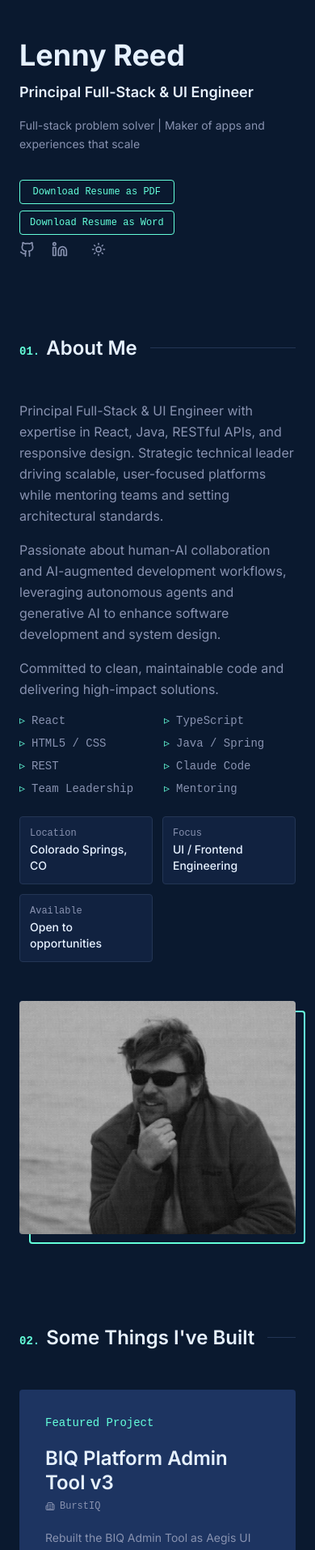
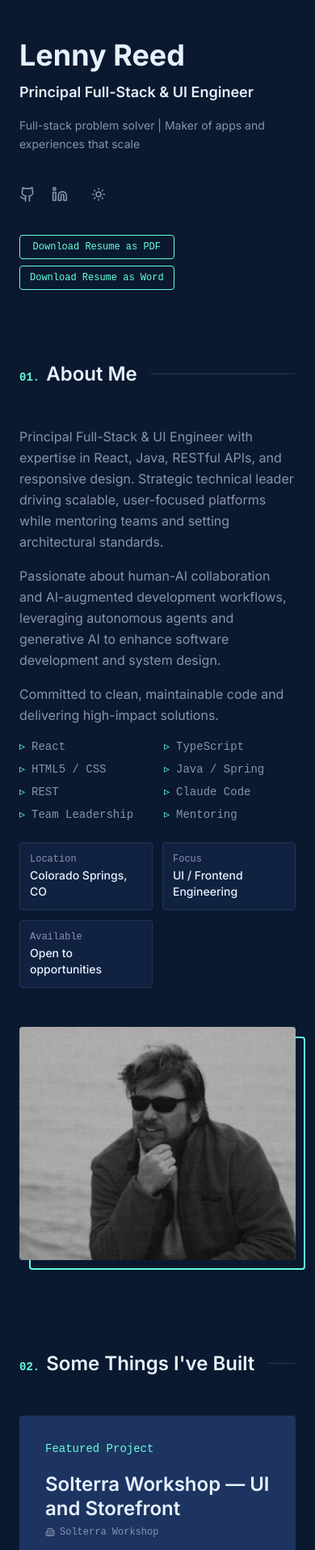
Before and after one commit to lendog75/resume, a Next.js app: page / in a window 390 px wide. Shown: the top 1914 px of the page at 81% size. Built offline with nearby package versions, Linux system fonts and the light colour scheme.

Commit message:
Add Solterra Project, Reorder mobile layout: socials above resume downloads

```diff
--- a/data/data.json
+++ b/data/data.json
@@ -51,6 +51,20 @@
     ]
   },
   "projects": [
+    {
+      "id": "solterra-workshop-v2",
+      "title": "Solterra Workshop — UI and Storefront",
+      "description": "A custom storefront built on React, TypeScript, and Material UI — currently using local JSON as a lightweight data layer, with Firebase Firestore, Cloud Storage, and Auth planned as the backend matures.\n\nCheckout is implemented server-side via Firebase Cloud Functions using a modular architecture designed to support multiple payment processors — keeping PCI scope at zero and client-side price tampering off the table from day one. The filterable product catalog, cart, and component-level design system are all custom-built — no off-the-shelf UI kits or platform shortcuts.\n\nBuilt in phases: catalog and UI foundation complete, with auth, order history, and admin tooling on the roadmap. Open-sourcing is planned once product data is de-identified — a clean real-world reference implementation for small product businesses.",
+      "company": "Solterra Workshop",
+      "year": "2026",
+      "image": "/images/projects/project1.jpg",
+      "tags": ["React", "Typescript","Material UI", "AI-assisted Development", "UX", "E-Commerce"],
+      "featured": true,
+      "links": {
+        "github": null,
+        "live": null
+      }
+    },
     {
       "id": "biq-admin-v3",
       "title": "BIQ Platform Admin Tool v3",
--- a/src/components/layout/LeftPanel.tsx
+++ b/src/components/layout/LeftPanel.tsx
@@ -20,7 +20,8 @@ export function LeftPanel({ nav }: { nav: NavItem[] }) {
   const currentRole = experience[0]?.role ?? "Software Engineer";
 
   return (
-    <aside className="flex flex-col justify-between h-full">
+    <aside className="flex flex-col h-full">
+      {/* Name / role / tagline + desktop nav */}
       <div>
         <a href="#" className="block group">
           <h1 className="text-4xl font-bold text-[var(--color-text-heading)] mb-3 group-hover:text-[var(--color-accent)] transition-colors">
@@ -33,31 +34,6 @@ export function LeftPanel({ nav }: { nav: NavItem[] }) {
         <p className="text-sm text-[var(--color-text-secondary)] leading-relaxed max-w-xs">
           {personal.subTagline}
         </p>
-
-        {/* Resume downloads */}
-        <div className="flex flex-col gap-2 mt-8 w-fit">
-          {!meta.resumePdf && !meta.resumeWord ? (
-            <>
-              <Button disabled variant="outline" size="sm" className="w-full text-xs px-3 py-1.5">
-                Download Resume
-              </Button>
-              <p className="text-xs text-[var(--color-text-secondary)]">Coming soon</p>
-            </>
-          ) : (
-            <>
-              {meta.resumePdf && (
-                <Button href={meta.resumePdf} download variant="outline" size="sm" className="w-full text-xs px-3 py-1.5">
-                  Download Resume as PDF
-                </Button>
-              )}
-              {meta.resumeWord && (
-                <Button href={meta.resumeWord} download variant="outline" size="sm" className="w-full text-xs px-3 py-1.5">
-                  Download Resume as Word
-                </Button>
-              )}
-            </>
-          )}
-        </div>
 
         {/* Nav — desktop only */}
         <nav className="hidden lg:flex flex-col gap-0 mt-8" aria-label="Page sections">
@@ -90,13 +66,38 @@ export function LeftPanel({ nav }: { nav: NavItem[] }) {
         </nav>
       </div>
 
-      {/* Socials + theme toggle */}
-      <div className="flex items-center gap-5">
+      {/* Socials + theme toggle — order-2 on mobile (above resume), mt-auto pushes to bottom on desktop */}
+      <div className="flex items-center gap-5 mt-8 order-2 lg:order-none lg:mt-auto">
         {socials.map(([platform, url]) => (
           <SocialIcon key={platform} platform={platform} url={url} />
         ))}
         <ThemeToggle />
       </div>
+
+      {/* Resume downloads — order-3 on mobile (below socials) */}
+      <div className="flex flex-col gap-2 mt-8 w-fit order-3 lg:order-none">
+        {!meta.resumePdf && !meta.resumeWord ? (
+          <>
+            <Button disabled variant="outline" size="sm" className="w-full text-xs px-3 py-1.5">
+              Download Resume
+            </Button>
+            <p className="text-xs text-[var(--color-text-secondary)]">Coming soon</p>
+          </>
+        ) : (
+          <>
+            {meta.resumePdf && (
+              <Button href={meta.resumePdf} download variant="outline" size="sm" className="w-full text-xs px-3 py-1.5">
+                Download Resume as PDF
+              </Button>
+            )}
+            {meta.resumeWord && (
+              <Button href={meta.resumeWord} download variant="outline" size="sm" className="w-full text-xs px-3 py-1.5">
+                Download Resume as Word
+              </Button>
+            )}
+          </>
+        )}
+      </div>
     </aside>
   );
 }
--- a/src/components/ui/ProjectCard.tsx
+++ b/src/components/ui/ProjectCard.tsx
@@ -4,6 +4,19 @@ import { Github, ExternalLink, Folder, Building2 } from "lucide-react";
 import Image from "next/image";
 import type { Project } from "@/lib/types";
 import { cn } from "@/lib/utils";
+
+function renderDescription(text: string, className: string) {
+  return (
+    <p className={className}>
+      {text.split("\n").map((line, i, arr) => (
+        <span key={i}>
+          {line}
+          {i < arr.length - 1 && <br />}
+        </span>
+      ))}
+    </p>
+  );
+}
 
 interface ProjectCardProps {
   project: Project;
@@ -66,9 +79,7 @@ export function ProjectCard({ project, featured, index = 0, className }: Project
           </div>
 
           {/* Description */}
-          <p className="text-[var(--color-text-secondary)] text-sm leading-relaxed">
-            {project.description}
-          </p>
+          {renderDescription(project.description, "text-[var(--color-text-secondary)] text-sm leading-relaxed")}
 
           {/* Tags */}
           <ul className="flex flex-wrap gap-2">
@@ -133,9 +144,7 @@ export function ProjectCard({ project, featured, index = 0, className }: Project
             {project.company}
           </p>
         )}
-        <p className="text-[var(--color-text-secondary)] text-xs leading-relaxed mb-2">
-          {project.description}
-        </p>
+        {renderDescription(project.description, "text-[var(--color-text-secondary)] text-xs leading-relaxed mb-2")}
         <ul className="flex flex-wrap gap-2">
           {project.tags.map((tag) => (
             <li key={tag} className="font-mono text-xs text-[var(--color-accent)] bg-[var(--color-accent-muted)] px-2 py-0.5 rounded-full">
```
